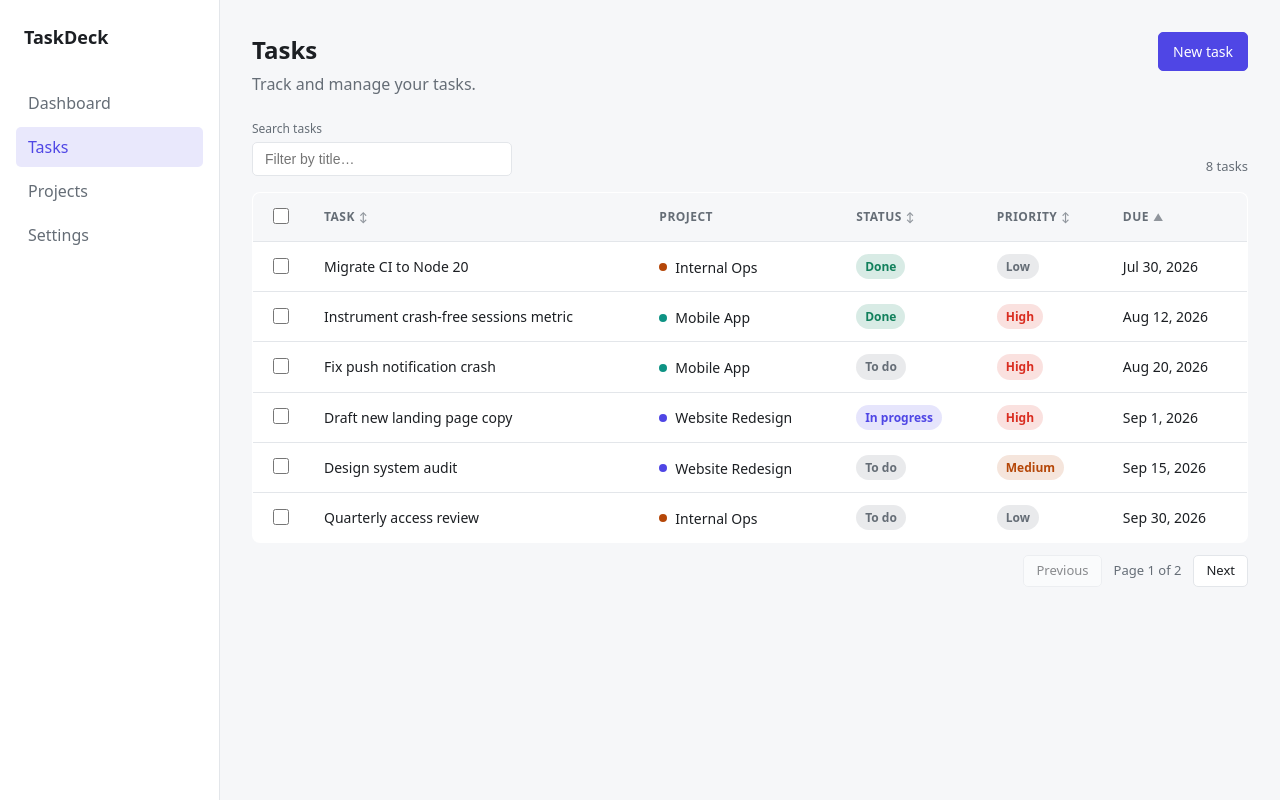
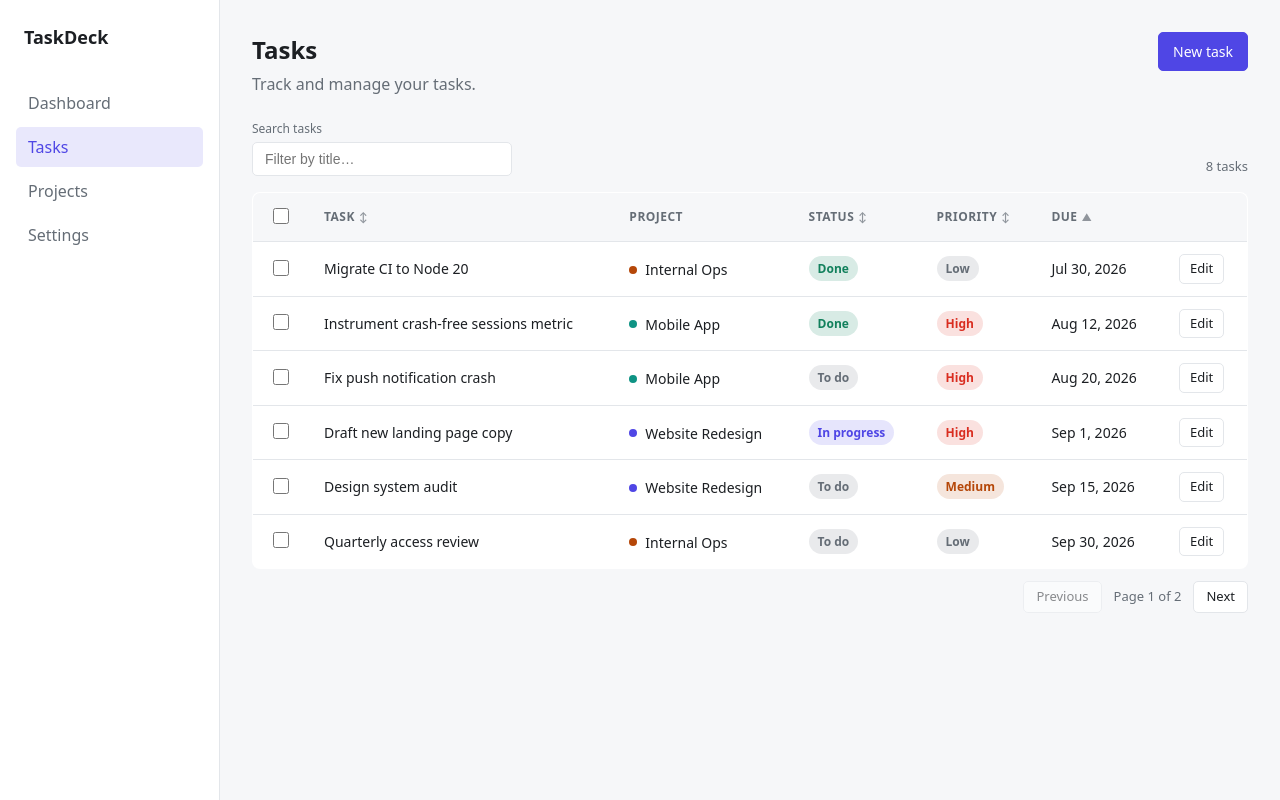
Before and after one commit to smithernest2026/taskdeck, a React (Vite) app: page /tasks in a window 1280 px wide. Built offline with nearby package versions, Linux system fonts and the light colour scheme.

Commit message:
feat: add task editing
Add a per-row Edit action that opens the task form prefilled in a modal
and dispatches UPDATE_TASK on save.

```diff
--- a/src/components/TaskTable.css
+++ b/src/components/TaskTable.css
@@ -29,6 +29,35 @@
 
 .task-table tbody tr:hover {
   background: var(--color-bg);
+}
+
+.task-table__sr-only {
+  position: absolute;
+  width: 1px;
+  height: 1px;
+  padding: 0;
+  margin: -1px;
+  overflow: hidden;
+  clip: rect(0, 0, 0, 0);
+  white-space: nowrap;
+  border: 0;
+}
+
+.task-table__actions {
+  text-align: right;
+}
+
+.task-table__action {
+  padding: 4px 10px;
+  border: 1px solid var(--color-border);
+  border-radius: var(--radius-sm);
+  background: var(--color-surface);
+  color: var(--color-text);
+  font-size: 13px;
+}
+
+.task-table__action:hover {
+  border-color: var(--color-text-muted);
 }
 
 .task-table__pagination {
--- a/src/components/TaskTable.tsx
+++ b/src/components/TaskTable.tsx
@@ -10,6 +10,7 @@ interface TaskTableProps {
   selectedIds: Set<string>;
   onToggleSelect: (id: string) => void;
   onToggleSelectAll: (ids: string[], select: boolean) => void;
+  onEditTask: (task: Task) => void;
   pageSize?: number;
 }
 
@@ -49,6 +50,7 @@ export default function TaskTable({
   selectedIds,
   onToggleSelect,
   onToggleSelectAll,
+  onEditTask,
   pageSize = 6,
 }: TaskTableProps) {
   const [sortColumn, setSortColumn] = useState<SortColumn>('dueDate');
@@ -165,6 +167,9 @@ export default function TaskTable({
                 </button>
               </th>
             ))}
+            <th scope="col">
+              <span className="task-table__sr-only">Actions</span>
+            </th>
           </tr>
         </thead>
         <tbody>
@@ -211,6 +216,15 @@ export default function TaskTable({
                 <td className={overdue ? 'task-table__overdue' : undefined}>
                   {formatDate(task.dueDate)}
                 </td>
+                <td className="task-table__actions">
+                  <button
+                    type="button"
+                    className="task-table__action"
+                    onClick={() => onEditTask(task)}
+                  >
+                    Edit
+                  </button>
+                </td>
               </tr>
             );
           })}
--- a/src/pages/TasksPage.tsx
+++ b/src/pages/TasksPage.tsx
@@ -9,6 +9,7 @@ import TaskForm, { type TaskFormValues } from '../components/TaskForm';
 import { useStore } from '../store/StoreContext';
 import { useTaskQuery } from '../hooks/useTaskQuery';
 import { createId } from '../lib/id';
+import type { Task } from '../types';
 import './TasksPage.css';
 
 export default function TasksPage() {
@@ -16,6 +17,7 @@ export default function TasksPage() {
   const { query, setQuery, results, isLoading } = useTaskQuery(state.tasks);
   const [selectedIds, setSelectedIds] = useState<Set<string>>(new Set());
   const [isCreating, setIsCreating] = useState(false);
+  const [editingTask, setEditingTask] = useState<Task | null>(null);
 
   const toggleSelect = useCallback((id: string) => {
     setSelectedIds((prev) => {
@@ -66,6 +68,15 @@ export default function TasksPage() {
       setIsCreating(false);
     },
     [dispatch]
+  );
+
+  const saveEdit = useCallback(
+    (values: TaskFormValues) => {
+      if (!editingTask) return;
+      dispatch({ type: 'UPDATE_TASK', id: editingTask.id, changes: values });
+      setEditingTask(null);
+    },
+    [editingTask, dispatch]
   );
 
   const countLabel = `${results.length} task${results.length === 1 ? '' : 's'}`;
@@ -123,7 +134,26 @@ export default function TasksPage() {
           selectedIds={selectedIds}
           onToggleSelect={toggleSelect}
           onToggleSelectAll={toggleSelectAll}
+          onEditTask={setEditingTask}
         />
+      )}
+
+      {editingTask && (
+        <Modal title="Edit task" onClose={() => setEditingTask(null)}>
+          <TaskForm
+            projects={state.projects}
+            initialValues={{
+              title: editingTask.title,
+              status: editingTask.status,
+              priority: editingTask.priority,
+              projectId: editingTask.projectId,
+              dueDate: editingTask.dueDate,
+            }}
+            submitLabel="Save changes"
+            onSubmit={saveEdit}
+            onCancel={() => setEditingTask(null)}
+          />
+        </Modal>
       )}
 
       {isCreating && (
```
